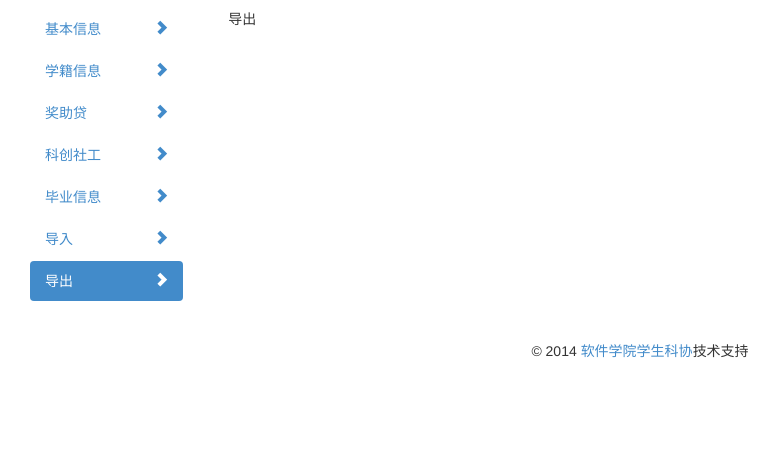
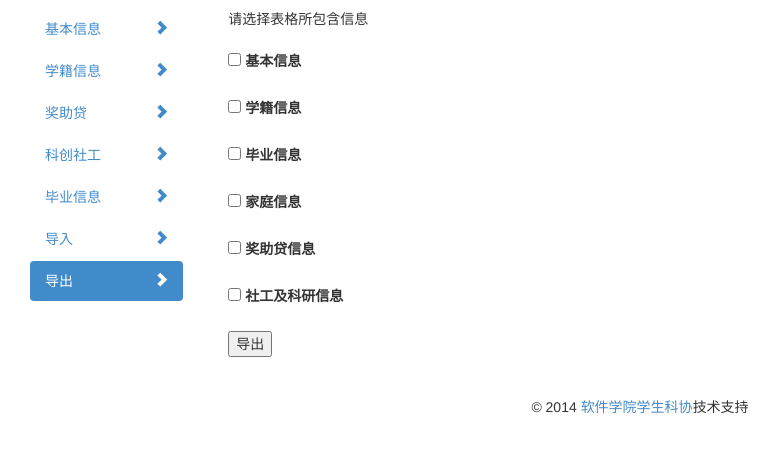
Before and after one commit to wenqf11/stdInfo, a Django app: page /manage/export_excel in a window 1280 px wide. Shown: the part 51-504 px from the top of the page, without its empty margins (0-781 px from the left). Run offline with Django 3.2, Linux system fonts and the light colour scheme; some libraries are stand-ins or nearby versions.

Commit message:
export module finished

```diff
--- a/stdInfo/manage/views.py
+++ b/stdInfo/manage/views.py
@@ -8,7 +8,7 @@ from django.contrib.auth.models import User
 from student.models import *
 import datetime
 import xlrd
-
+import xlwt
 basic_info_set = set([
     u'学号',
     u'姓名',
@@ -98,7 +98,224 @@ def get_detail(request):
 
 
 def export_excel(request):
-    return render_to_response("manage/export_excel.html", {}, context_instance=RequestContext(request))
+    if request.method == 'POST':
+        info = request.REQUEST.getlist('info')
+        if info != []:
+            font0 = xlwt.Font()
+            font0.name = 'Bold Figure'
+            font0.bold = True
+            alignment0 = xlwt.Alignment()
+            alignment0.horz = xlwt.Alignment.HORZ_CENTER
+            alignment0.vert = xlwt.Alignment.VERT_CENTER
+            style0 = xlwt.XFStyle()
+            style0.font = font0
+            style0.alignment = alignment0
+            data1 = []
+            data = []
+            column = 0
+            book = xlwt.Workbook(encoding='utf-8')
+            sheet = book.add_sheet('untitled')
+            student = Student.objects.all()
+            degreeInfo = DegreeInfo.objects.all()
+            graduation = GraduationInfo.objects.all()
+            secondDegree = SecondDegree.objects.all()
+            familyInfo = FamilyInfo.objects.all()
+            scholarship = Scholarship.objects.all()
+            loan = Loan.objects.all()
+            competition = Competition.objects.all()
+            socialWork = SocialWork.objects.all()
+            for m in range(len(info)):
+                if info[m] == u'基本信息':
+                    sheet.write(0, column + 0, "学号", style0)
+                    sheet.write(0, column + 1, "姓名", style0)
+                    sheet.write(0, column + 2, "系所名", style0)
+                    sheet.write(0, column + 3, "专业名", style0)
+                    sheet.write(0, column + 4, "教学班", style0)
+                    sheet.write(0, column + 5, "所属年级", style0)
+                    sheet.write(0, column + 6, "性别", style0)
+                    sheet.write(0, column + 7, "身份证号", style0)
+                    sheet.write(0, column + 8, "出生日期", style0)
+                    sheet.write(0, column + 9, "民族", style0)
+                    sheet.write(0, column + 10, "国籍", style0)
+                    sheet.write(0, column + 11, "政治面貌", style0)
+                    sheet.write(0, column + 12, "考区", style0)
+                    sheet.write(0, column + 13, "毕业中学", style0)
+                    sheet.write(0, column + 14, "高考总分", style0)
+                    column = column + 14
+                    for i in student.values():
+                        data1.append(i["number"])
+                        data1.append(i["name"])
+                        data.append(data1)
+                        data1 = []
+                    for i in degreeInfo.values():
+                        data1.append(i["department"])
+                        data1.append(i["major"])
+                        data1.append(i["class_num"])
+                        data1.append(i["grade"])
+                        data.append(data1)
+                        data1 = []
+                    for i in student.values():
+                        data1.append(i["gender"])
+                        data1.append(i["identity_number"])
+                        data1.append(i["birthday"])
+                        data1.append(i["nation"])
+                        data1.append(i["nationality"])
+                        data1.append(i["politics"])
+                        data1.append(i["exam_province"])
+                        data1.append(i["high_school"])
+                        data1.append(i["entrance_exam_score"])
+                        data.append(data1)
+                        data1 = []
+                elif info[m] == u'学籍信息' :
+                    if column == 0:
+                        sheet.write(0, column, "学号", style0)
+                        for i in student.values():
+                            data1.append(i["number"])
+                            data.append(data1)
+                            data1 = []
+                    sheet.write(0, column + 1, "入学年级", style0)
+                    sheet.write(0, column + 2, "学制", style0)
+                    sheet.write(0, column + 3, "是否异动", style0)
+                    sheet.write(0, column + 4, "学位", style0)
+                    sheet.write(0, column + 5, "是否留学生", style0)
+                    sheet.write(0, column + 6, "是否参加过交换", style0)
+                    sheet.write(0, column + 7, "交换时间/学校", style0)
+                    sheet.write(0, column + 8, "毕业日期", style0)
+                    sheet.write(0, column + 9, "毕业类别", style0)
+                    sheet.write(0, column + 10, "分流方向", style0)
+                    sheet.write(0, column + 11, "二学位", style0)
+                    sheet.write(0, column + 12, "二学位单位内码", style0)
+                    sheet.write(0, column + 13, "二学位专业号", style0)
+                    sheet.write(0, column + 14, "二学位班号", style0)
+                    sheet.write(0, column + 15, "二学位单位简称", style0)
+                    sheet.write(0, column + 16, "二学位专业名", style0)
+                    #sheet.write(0, column + 17, "补行毕业时间", style0)
+                    #sheet.write(0, column + 18, "补行毕业类别", style0)
+                    sheet.write(0, column + 17, "大三年级学分绩及排名", style0)
+                    column += 17
+
+                    for i in degreeInfo.values():
+                        data1.append(i["grade"])
+                        data1.append(i["duration"])
+                        data1.append(i["change"])
+                        data1.append(i["degree_type"])
+                        data1.append(i["is_foreign"])
+                        data1.append(i["is_candidate"])
+                        data1.append(i["exchange_info"])
+                        data.append(data1)
+                        data1 = []
+                    for i in graduation.values():
+                        data1.append(i["date"])
+                        data1.append(i["type"])
+                        data1.append(i["direction"])
+                        data.append(data1)
+                        data1 = []
+                    for i in secondDegree.values():
+                        data1.append(i["major_type"])
+                        data1.append(i["department_num"])
+                        data1.append(i["major_num"])
+                        data1.append(i["class_num"])
+                        data1.append(i["department_name"])
+                        data1.append(i["major"])
+                        data.append(data1)
+                        data1 = []
+                    for i in degreeInfo.values():
+                        data1.append(i["scores_rank"])
+                        data.append(data1)
+                        data1 = []
+                elif info[m] == u'毕业信息':
+                    if column == 0:
+                        sheet.write(0, column, "学号", style0)
+                        for i in student.values():
+                            data1.append(i["number"])
+                            data.append(data1)
+                            data1 = []
+                    sheet.write(0, column + 1, "毕业手机", style0)
+                    sheet.write(0, column + 2, "毕业邮箱", style0)
+                    sheet.write(0, column + 3, "毕业去向", style0)
+                    column = column + 3
+                    for i in graduation.values():
+                        data1.append(i["phone"])
+                        data1.append(i["email"])
+                        data1.append(i["destination"])
+                        data.append(data1)
+                        data1 = []
+                elif info[m] == u'家庭信息':
+                    if column == 0:
+                        sheet.write(0, column, "学号", style0)
+                        for i in student.values():
+                            data1.append(i["number"])
+                            data.append(data1)
+                            data1 = []
+                    sheet.write(0, column + 1, "家庭住址", style0)
+                    sheet.write(0, column + 2, "户口类别", style0)
+                    sheet.write(0, column + 3, "家庭人月均收入", style0)
+                    sheet.write(0, column + 4, "I值", style0)
+                    sheet.write(0, column + 5, "贫困等级", style0)
+                    sheet.write(0, column + 6, "经济情况说明", style0)
+                    column = column + 6
+                    for i in familyInfo.values():
+                        data1.append(i["address"])
+                        data1.append(i["hukou_type"])
+                        data1.append(i["avg_income"])
+                        data1.append(i["I_value"])
+                        data1.append(i["poverty_degree"])
+                        data1.append(i["detail"])
+                        data.append(data1)
+                        data1 = []
+                elif info[m] == u'奖助贷信息':
+                    if column == 0:
+                        sheet.write(0, column, "学号", style0)
+                        for i in student.values():
+                            data1.append(i["number"])
+                            data.append(data1)
+                            data1 = []
+                    sheet.write(0, column + 1, "奖学金学年度", style0)
+                    sheet.write(0, column + 2, "奖项金额", style0)
+                    sheet.write(0, column + 3, "贷款", style0)
+                    column = column + 3
+                    for i in scholarship.values():
+                        data1.append(i["year"])
+                        data1.append(i["amount"])
+                        data.append(data1)
+                        data1 = []
+                    for i in loan.values():
+                        data1.append(i["info"])
+                        data.append(data1)
+                        data1 = []
+                elif info[m] == u'社工及科研信息':
+                    if column == 0:
+                        sheet.write(0, column, "学号", style0)
+                        for i in student.values():
+                            data1.append(i["number"])
+                            data.append(data1)
+                            data1 = []
+                    sheet.write(0, column + 1, "科技赛事学年度", style0)
+                    sheet.write(0, column + 2, "科技赛事名称", style0)
+                    sheet.write(0, column + 3, "社工学年度", style0)
+                    sheet.write(0, column + 4, "社会工作（学生干部情况）", style0)
+                    column = column + 4
+                    for i in competition.values():
+                        data1.append(i["year"])
+                        data1.append(i["name"])
+                        data.append(data1)
+                        data1 = []
+                    for i in socialWork.values():
+                        data1.append(i["year"])
+                        data1.append(i["name"])
+                        data.append(data1)
+                        data1 = []
+            for k in range(len(data)):
+                for j in range(len(data[k])):
+                    sheet.write(k+1,j,data[k][j])
+            response = HttpResponse(mimetype='application/vnd.ms-excel')
+            response['Content-Disposition'] = 'attachment; filename=学生信息表.xls'
+            book.save(response)
+            return response
+        else :
+            return render_to_response("manage/export_excel.html", {}, context_instance=RequestContext(request))
+    else :
+        return render_to_response("manage/export_excel.html", {}, context_instance=RequestContext(request))
 
 
 def import_excel(request):
--- a/stdInfo/requirements.txt
+++ b/stdInfo/requirements.txt
@@ -1,3 +1,4 @@
 Django==1.6.5
 MySQL-python==1.2.4b4
 xlrd==0.9.3
+xlwt==0.7.5
--- a/stdInfo/stdInfo/urls.py
+++ b/stdInfo/stdInfo/urls.py
@@ -15,4 +15,5 @@ urlpatterns = patterns('',
     url(r'^$', stdInfo.views.index),
     url(r'^logout/',stdInfo.views.logout),
     url(r'^create_user/p1(\w+)p2(.+)/', stdInfo.views.create_user),
-)
+    url(r'^save_excel/', stdInfo.views.save_xls),
+    )
--- a/stdInfo/templates/manage/export_excel.html
+++ b/stdInfo/templates/manage/export_excel.html
@@ -58,8 +58,25 @@
 
         <!--/span-->
         <div class="col-xs-10 col-sm-10 col-md-10 col-lg-10" id="content">
-                   导出
-        </div>
+            <form  method="POST" action="">请选择表格所包含信息
+                 <br />{% csrf_token %}<br />
+                <label><input name="info" value = '基本信息' type="checkbox"  /> 基本信息 </label>
+                <br /><br />
+                <label><input name="info" value = '学籍信息' type="checkbox"  /> 学籍信息 </label>
+                <br /><br />
+                <label><input name="info" value = '毕业信息' type="checkbox"  /> 毕业信息 </label>
+                <br /><br />
+                <label><input name="info" value = '家庭信息' type="checkbox"  /> 家庭信息 </label>
+                <br /><br />
+                <label><input name="info" value = '奖助贷信息' type="checkbox"  /> 奖助贷信息 </label>
+                <br /><br />
+                <label><input name="info" value = '社工及科研信息' type="checkbox" /> 社工及科研信息</label>
+                <br /><br />
+                <input type="submit"  value="导出" />
+
+            </form>
+
     </div>
-</div>
+    </div>
+    </div>
 {% endblock %}
```
Also changed, not shown: stdInfo/stdInfo/views.py (+25 -1 lines), 3 other files.
